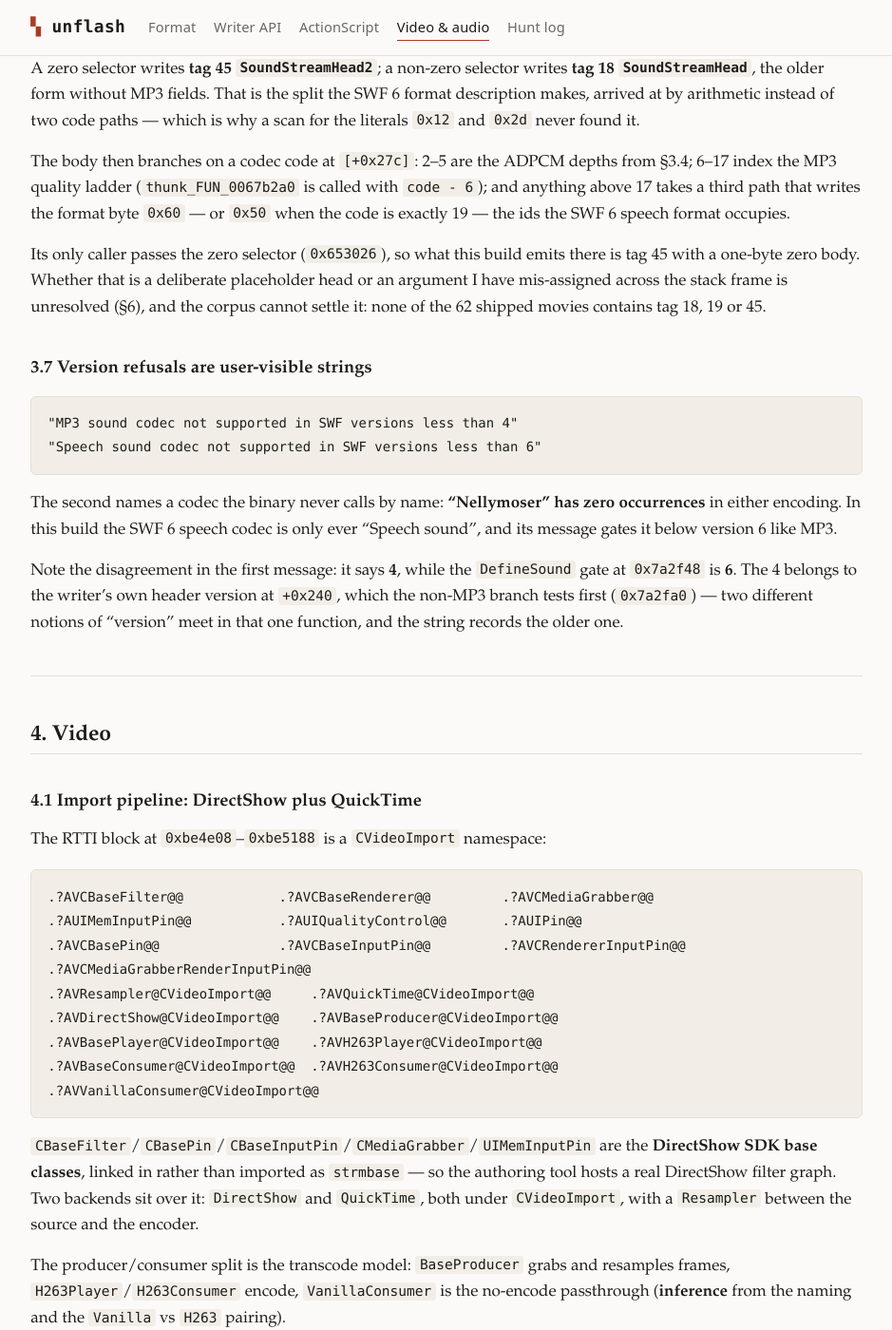
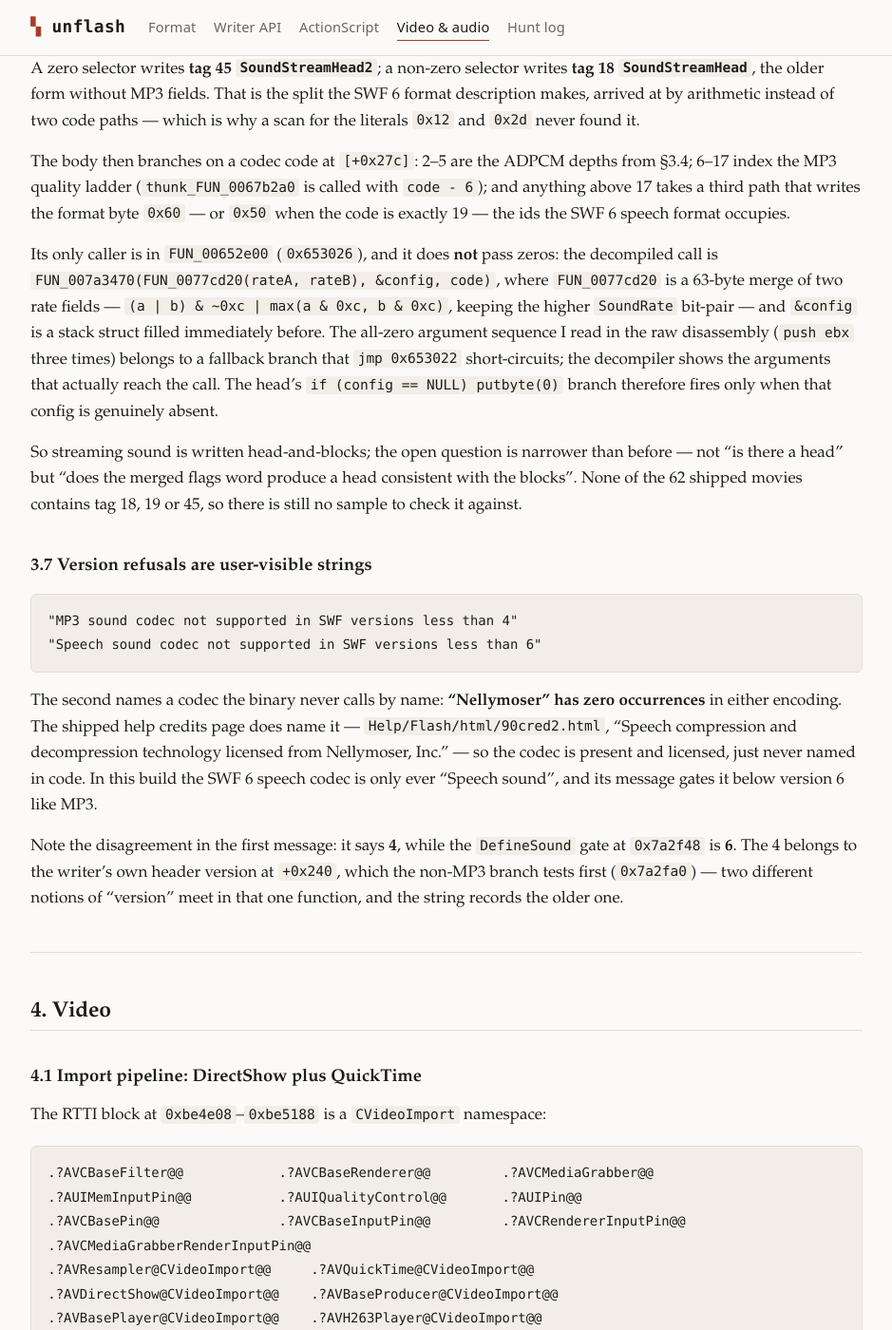
Before and after one commit to bezko/unflash, a Jekyll site: the page built from media.md, in a window 1280 px wide and 1400 px high, scrolled down 5534 px. Shown: the whole window at 95% size, without its empty margins (170-1109 px from the left). Built offline with Jekyll 4.4.1, drawn with Linux system fonts in a browser that asks for light colours; some of the changed text lies outside the part shown.

Commit message:
Resolve the sound-stream head call and audit the absence claims.
The head is fed by a real config struct and a merged rate word, not by zeros: the zero-argument
sequence belongs to a fallback branch that the jump short-circuits. The audit fixed one false
card claim about the head, confirmed the corpus caveat on the writer page, and established that
this build never writes an FLV container.

````diff
--- a/hunt-log.md
+++ b/hunt-log.md
@@ -676,3 +676,20 @@ sits at `0x78f000`-`0x79f000`, the writer at `0x7a0000`.
 - Method note: ASCII-only search misses this whole layer. `Macromedia Flash Video` has zero ASCII
   occurrences in Flash.exe and five as UTF-16; for UI and error text a negative ASCII result is not
   evidence of absence.
+
+## 33. Auditing the absence claims
+
+- Fixed: the home card said the streaming head is "never written". It is - `FUN_007a3470`, called as
+  `FUN_007a3470(FUN_0077cd20(rateA, rateB), &config, code)`. `FUN_0077cd20` is a 63-byte merge of two
+  SoundRate fields, `(a | b) & ~0xc | max(a & 0xc, b & 0xc)`. My "null config" reading came from
+  `push ebx` x3 in the raw listing; that sequence is a fallback branch which `jmp 0x653022` skips.
+- The writer page's "absent everywhere: 38 40 49 51 52" is a *corpus* statement, and the paragraph
+  under it already says a corpus absence is not evidence about emitter reachability. Emitters for
+  0x28/0x31/0x33/0x34 do exist (`0x7a4390`, `0x7a4460`, `0x7a4540`, `0x7a459d`), so nothing to fix -
+  the guard was written correctly the first time.
+- `ASSetPropFlags`: rechecked in both encodings, 0 ASCII and 0 UTF-16. Claim stands.
+- `Nellymoser`: 0 ASCII, 0 UTF-16 in the binary, but the shipped credits page names it ("licensed from
+  Nellymoser, Inc."), so "never called by name" is precise about code only.
+- `On2`: the lone byte hit sits inside a `call rel32` operand, not a codec name.
+- `FLV`: no version-1 signature and no `MFLV` immediate anywhere in the image; `MFLV` exists only in
+  the UTF-16 import filter list. This build does not write an FLV container.
--- a/media.md
+++ b/media.md
@@ -225,10 +225,17 @@ the MP3 quality ladder (`thunk_FUN_0067b2a0` is called with `code - 6`); and any
 a third path that writes the format byte `0x60` — or `0x50` when the code is exactly 19 — the ids the
 SWF 6 speech format occupies.
 
-Its only caller passes the zero selector (`0x653026`), so what this build emits there is tag 45 with a
-one-byte zero body. Whether that is a deliberate placeholder head or an argument I have mis-assigned
-across the stack frame is unresolved (§6), and the corpus cannot settle it: none of the 62 shipped
-movies contains tag 18, 19 or 45.
+Its only caller is in `FUN_00652e00` (`0x653026`), and it does **not** pass zeros: the decompiled call
+is `FUN_007a3470(FUN_0077cd20(rateA, rateB), &config, code)`, where `FUN_0077cd20` is a 63-byte merge
+of two rate fields — `(a | b) & ~0xc | max(a & 0xc, b & 0xc)`, keeping the higher `SoundRate` bit-pair
+— and `&config` is a stack struct filled immediately before. The all-zero argument sequence I read in
+the raw disassembly (`push ebx` three times) belongs to a fallback branch that `jmp 0x653022`
+short-circuits; the decompiler shows the arguments that actually reach the call. The head's
+`if (config == NULL) putbyte(0)` branch therefore fires only when that config is genuinely absent.
+
+So streaming sound is written head-and-blocks; the open question is narrower than before — not "is
+there a head" but "does the merged flags word produce a head consistent with the blocks". None of the
+62 shipped movies contains tag 18, 19 or 45, so there is still no sample to check it against.
 
 ### 3.7 Version refusals are user-visible strings
 
@@ -238,7 +245,9 @@ movies contains tag 18, 19 or 45.
 ```
 
 The second names a codec the binary never calls by name: **"Nellymoser" has zero occurrences** in
-either encoding. In this build the SWF 6 speech codec is only ever "Speech sound", and its message
+either encoding. The shipped help credits page does name it — `Help/Flash/html/90cred2.html`,
+"Speech compression and decompression technology licensed from Nellymoser, Inc." — so the codec is
+present and licensed, just never named in code. In this build the SWF 6 speech codec is only ever "Speech sound", and its message
 gates it below version 6 like MP3.
 
 Note the disagreement in the first message: it says **4**, while the `DefineSound` gate at `0x7a2f48`
@@ -298,6 +307,10 @@ QuickTime/DirectShow/MPEG/DV identifiers for the same job, and `[` is the separa
 instead of `|` after the FourCC list. The Spark Pro URL in the same string is the codec-licence
 prompt; the neighbouring string ` try import via QuickTime?` is the fallback offer shown when the
 DirectShow side has no decoder for a stream.
+
+This build never writes such a file: the `FLV` version-1 signature and an `MFLV` immediate are both
+absent from the whole image, so both names exist only on the import side, where they are matched
+against the extension and the codec keys above.
 
 Two filters in the same block matter above: `Windows Media (*.asf,*.wmv)` is importable although
 nothing here encodes those codecs, and `Video for Windows (*.avi)|*avi` ships with its dot missing —
@@ -405,16 +418,16 @@ even though its `<string>` reference entries cover only some of them.
 
 ## 6. Open questions
 
-- **What the head's null-configuration call means.** `FUN_007a3470` is called from `0x653026` with a
-  zero selector and a null config, producing a truncated head; either the real configuration arrives
-  through the four-argument call just before it (which builds a struct on the stack that I have not
-  fully resolved), or streaming-sound export is unfinished in this build.
+- **Whether the head's flags match its blocks.** The call itself is understood now (§3.6): a merged
+  rate word, a config struct, a codec code. What stays unverified is whether that combination writes a
+  self-consistent stream, because no sample carries tags 18, 19 or 45.
 - **Why 5.5 kHz is special-cased** in both `DefineSound` (`0x7a2fb6`) and the head writer
   (`0x7a34da`), leaving the arithmetic path whenever the rate is not 5512 Hz.
 - **Whether the ADPCM factor of two** is deliberate headroom or a units error. The tables and the
   jump table are read now (§3.4); the intent is not.
 - **What tag 38's `UI8` selects** (0, 1, 2) and why a video record exists beside tag 60.
-- **What `MFLV` is on disk.** The FourCC and the FLV filter exist and it is grouped with the other
-  well-known codec identifiers, but no shipped sample uses it, so the container layout is unverified.
+- **What `MFLV` denotes on import.** It is a codec key in the filter list, not a container this build
+  produces — no signature is written anywhere in the image. Which decoder the key resolves to, and
+  whether the QuickTime backend can take an FLV stream at all, is untested.
 - **Whether the QuickTime backend can decode FLV** or only hands it to DirectShow. The ` try import
   via QuickTime?` string shows the fallback is offered; no decoder load was observed.
````
Also changed, not shown: index.md (+2 -2 lines).
